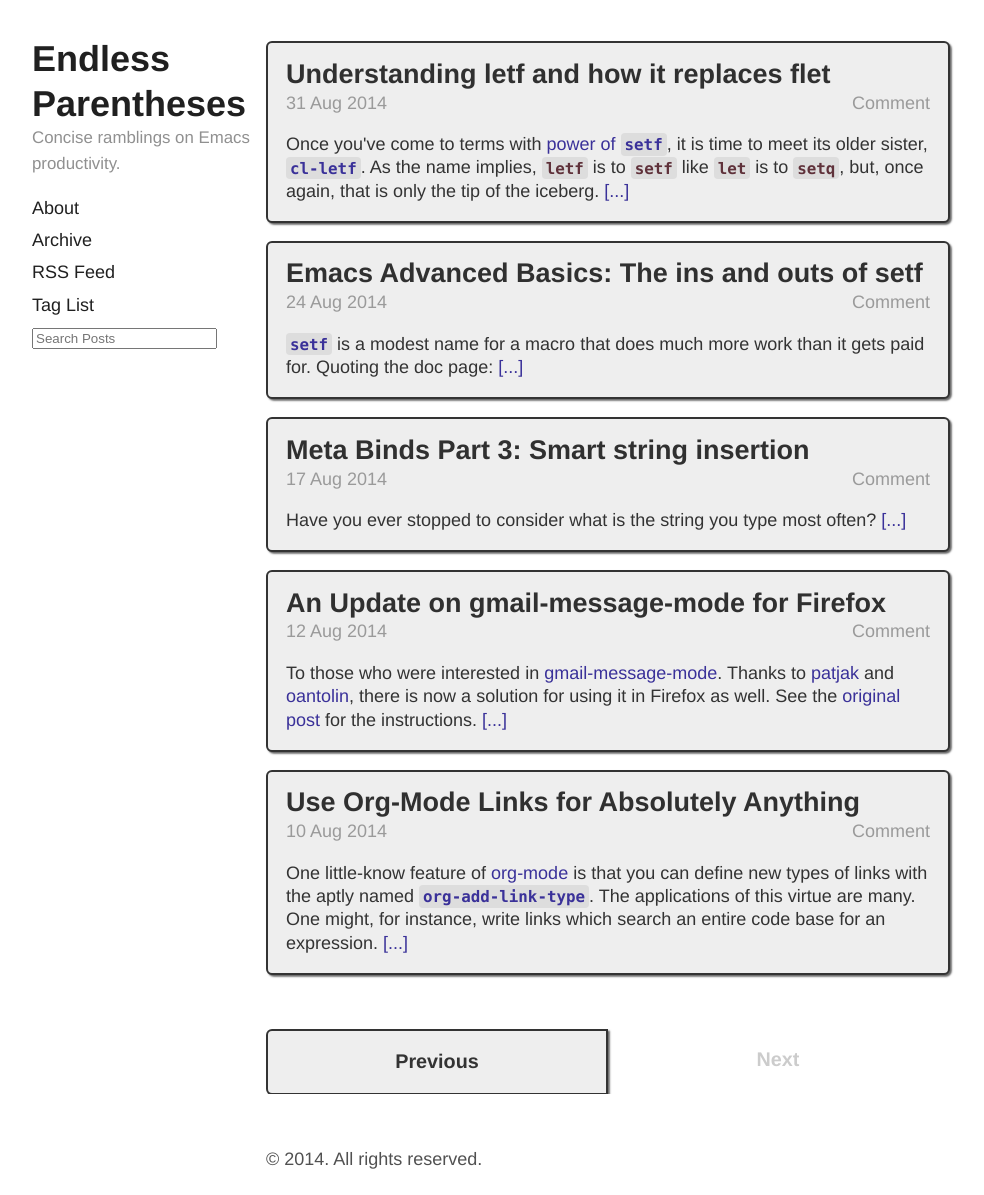
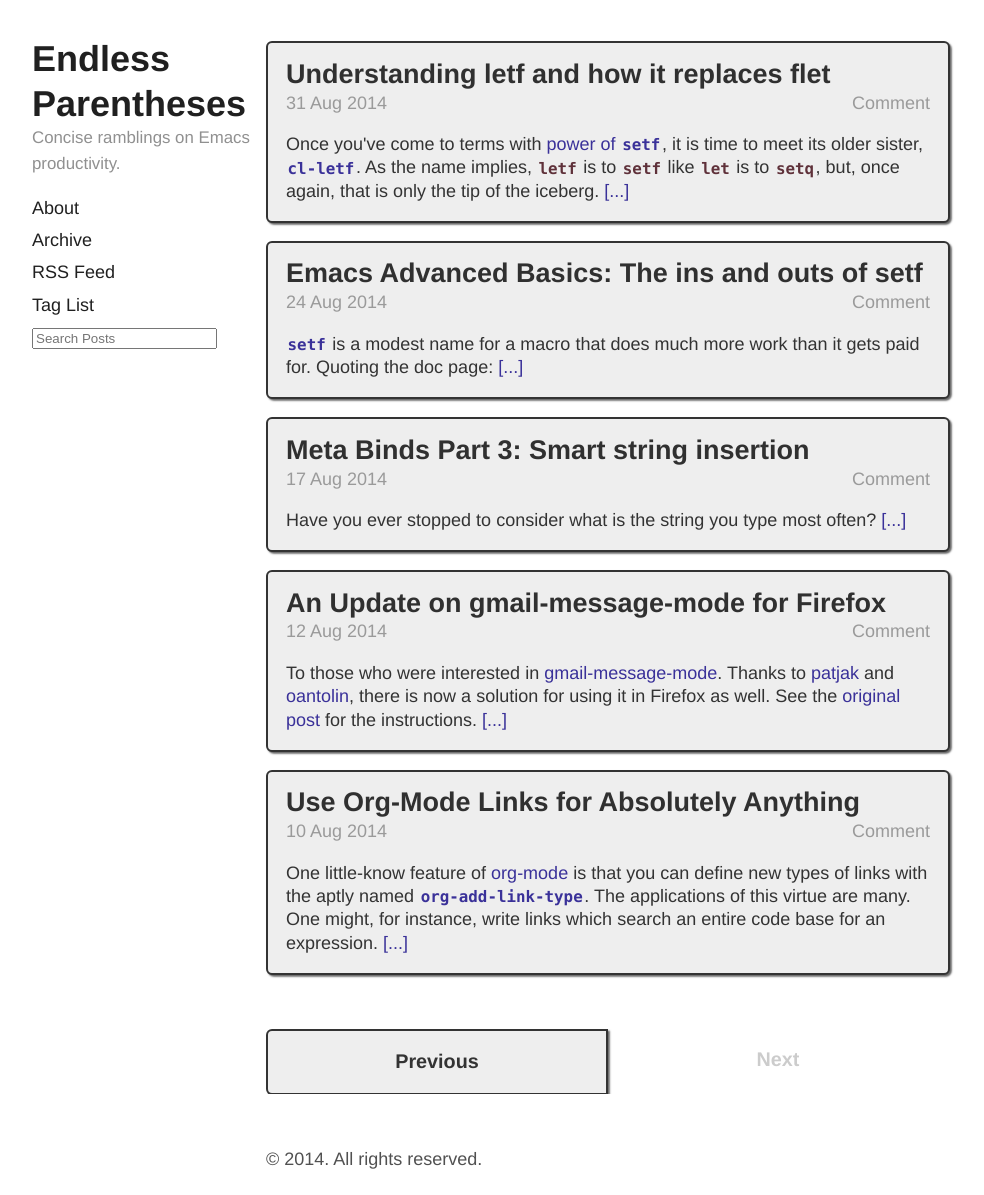
Before and after one commit to Malabarba/EndlessParentheses, a Jekyll site: the page built from index.html, in a window 1280 px wide and 1195 px high. Shown: the whole window, without its empty margins (158-1142 px from the left). Built offline with Jekyll 4.4.1, drawn with Linux system fonts in a browser that asks for light colours; Markdown is read by kramdown in place of the engine named in the settings; the list of posts is cut into pages by our own code; comment, search, counter and statistics services are not loaded.

Commit message:
CSS: No background in code tags.

```diff
--- a/public/css/endless.css
+++ b/public/css/endless.css
@@ -73,14 +73,14 @@
     font-family: Monaco, "Courier New", Menlo, monospace;
 }
 code {
-    padding: .1em .25em;
+    padding: .1em;
     font-size: 88%;
     color: #5f313a;
     font-weight:bold;
-    -moz-border-radius:4px;
-    -webkit-border-radius: 4px;
-    border-radius: 4px;
-    background-color: #dddddd;
+    /* -moz-border-radius:4px; */
+    /* -webkit-border-radius: 4px; */
+    /* border-radius: 4px; */
+    /* background-color: #dddddd; */
 }
 
 pre {
```
